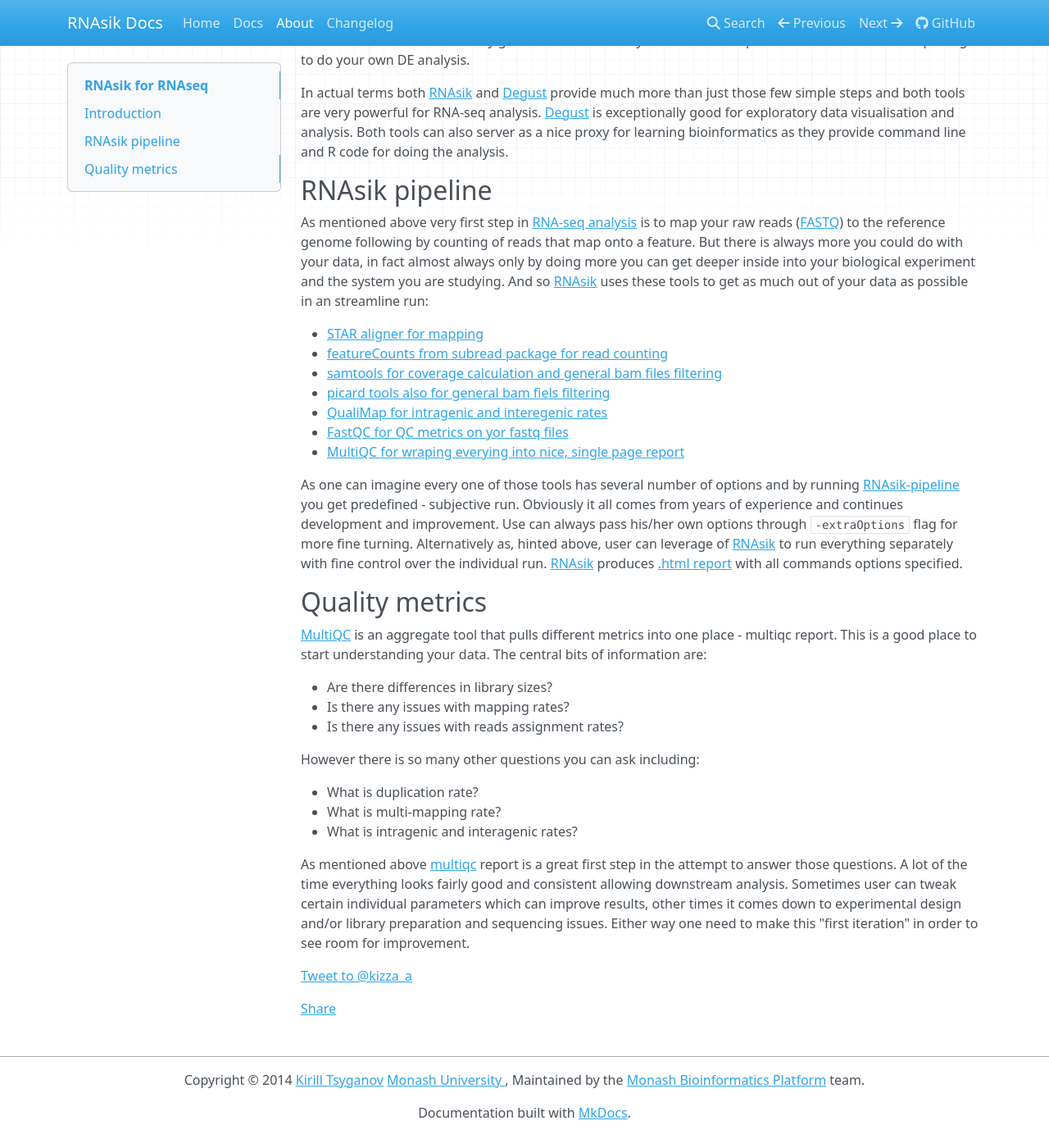
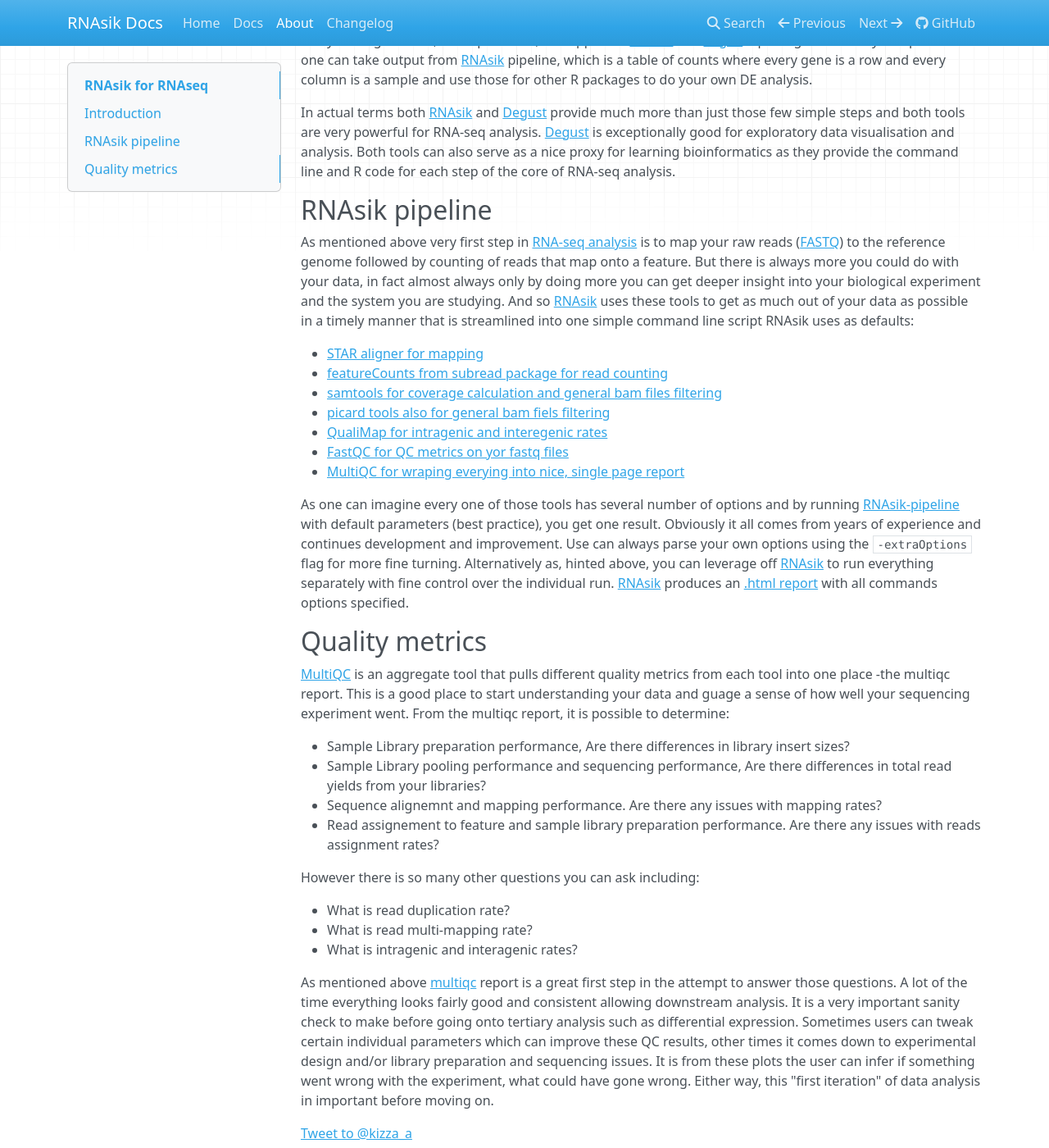
Before and after one commit to MonashBioinformaticsPlatform/RNAsik-pipe, an MkDocs documentation site: the page built from docs/about.md, in a window 1280 px wide and 1400 px high, scrolled down 677 px. Shown: the whole window at 82% size. Built offline with MkDocs 1.6.1, drawn with Linux system fonts in a browser that asks for light colours; nearby versions of some CDN libraries; comment, search, counter and statistics services are not loaded; old or Windows-style settings are respelled for this version of MkDocs; some of the changed text lies outside the part shown.

Commit message:
fixed typos and formatting of markdown documents so readable in nano

```diff
--- a/docs/about.md
+++ b/docs/about.md
@@ -3,24 +3,41 @@
 
 # RNAsik for RNAseq
 
-> **N.B** This workflow assumes model organism has a reference genome. If the reference genome isn't applicable, different workflow is required.
+> **N.B** This workflow assumes a reference genome and gene model exists for the experimental organism. If a reference genome isn't applicable, a different
+workflow is required.
 
 ## Introduction
 
-[RNAsik](https://github.com/MonashBioinformaticsPlatform/RNAsik-pipe) pipeline was build in house for processing [RNA-seq(uencing)](https://rnaseq.uoregon.edu/) data.
-It is written in [BigDataScript (bds)](http://pcingola.github.io/BigDataScript/download.html), which is [domain specific language (DSL)](https://en.wikipedia.org/wiki/Domain-specific_language), that makes writing pipelines easy as well as making them robust. To get a bit more technical bds runs on [java virtual machine (JVM)](https://en.wikipedia.org/wiki/Java_virtual_machine) and therefore requires [Java](https://www.java.com/en/). In simple terms any pipeline is a wrapper of several tools that makes it easier and arguably faster to get to the end goal. The three core parts to any [RNA-seq analysis](https://rnaseq.uoregon.edu/) are:
+[RNAsik](https://github.com/MonashBioinformaticsPlatform/RNAsik-pipe) pipeline was built for processing [RNA-seq(uencing)](https://rnaseq.uoregon.edu/) data.
+It is written in [BigDataScript (bds)](http://pcingola.github.io/BigDataScript/download.html), which is
+[domain specific language (DSL)](https://en.wikipedia.org/wiki/Domain-specific_language), that makes writing pipelines easy as well as making them robust.
+To get a bit more technical bds runs on [java virtual machine (JVM)](https://en.wikipedia.org/wiki/Java_virtual_machine) and therefore requires
+[Java](https://www.java.com/en/). In simple terms, any pipeline is a wrapper of several tools that makes it easier and arguably faster to get to the end goal.
+Moreover, parameters and logs from the tools are captured and documented by RNAsik for reproducibility.
+The three core parts to any [RNA-seq analysis](https://rnaseq.uoregon.edu/) are:
 
 - mapping to the reference genome
-- counting reads mapped into features e.g genes
-- doing differential expression (DE) statistics
+- counting reads mapped to features e.g genes
+- differential expression (DE) analysis and statistics
 
-The pipeline does the first two parts and [Degust](degust.erc.monash.edu) does the third part. Degust itself, in simple terms, a wrapper around [limma](http://bioconductor.org/packages/release/bioc/html/limma.html) and [edgeR](http://bioconductor.org/packages/release/bioc/html/edgeR.html) R packages. In theory and practice one can take output from [RNAsik](https://github.com/MonashBioinformaticsPlatform/RNAsik-pipe) pipeline, which is a table of counts where every gene is a row and every column is a sample and use those or other R packages to do your own DE analysis.
+RNAsik performss the first two parts generating a count table for entry into [Degust](degust.erc.monash.edu), the third part of RNA-seq analysis. Degust itself,
+in simple terms, a wrapper for [LIMMA](http://bioconductor.org/packages/release/bioc/html/limma.html) and
+[edgeR](http://bioconductor.org/packages/release/bioc/html/edgeR.html) R packages. In theory and practice one can take output from
+[RNAsik](https://github.com/MonashBioinformaticsPlatform/RNAsik-pipe) pipeline, which is a table of counts where every gene is a row and every column is a sample
+and use those for other R packages to do your own DE analysis.
 
-In actual terms both [RNAsik](https://github.com/MonashBioinformaticsPlatform/RNAsik-pipe) and [Degust](degust.erc.monash.edu) provide much more than just those few simple steps and both tools are very powerful for RNA-seq analysis. [Degust](degust.erc.monash.edu) is exceptionally good for exploratory data visualisation and analysis. Both tools can also server as a nice proxy for learning bioinformatics as they provide command line and R code for doing the analysis.
+In actual terms both [RNAsik](https://github.com/MonashBioinformaticsPlatform/RNAsik-pipe) and [Degust](degust.erc.monash.edu) provide much more than just those
+few simple steps and both tools are very powerful for RNA-seq analysis. [Degust](degust.erc.monash.edu) is exceptionally good for exploratory data visualisation
+and analysis. Both tools can also serve as a nice proxy for learning bioinformatics as they provide the command line and R code for each step of the core of RNA-seq
+analysis.
 
 ## RNAsik pipeline
 
-As mentioned above very first step in [RNA-seq analysis](https://rnaseq.uoregon.edu/) is to map your raw reads ([FASTQ](https://en.wikipedia.org/wiki/FASTQ_format)) to the reference genome following by counting of reads that map onto a feature. But there is always more you could do with your data, in fact almost always only by doing more you can get deeper inside into your biological experiment and the system you are studying. And so [RNAsik](https://github.com/MonashBioinformaticsPlatform/RNAsik-pipe) uses these tools to get as much out of your data as possible in an streamline run:
+As mentioned above very first step in [RNA-seq analysis](https://rnaseq.uoregon.edu/) is to map your raw reads ([FASTQ](https://en.wikipedia.org/wiki/FASTQ_format))
+to the reference genome followed by counting of reads that map onto a feature. But there is always more you could do with your data, in fact almost always only by
+doing more you can get deeper insight into your biological experiment and the system you are studying. And so
+[RNAsik](https://github.com/MonashBioinformaticsPlatform/RNAsik-pipe) uses these tools to get as much out of your data as possible in a timely manner that is
+streamlined into one simple command line script RNAsik uses as defaults:
 
 - [STAR aligner for mapping](https://github.com/alexdobin/STAR/releases)
 - [featureCounts from subread package for read counting](http://subread.sourceforge.net/)
@@ -30,24 +47,34 @@
 - [FastQC for QC metrics on yor fastq files](http://www.bioinformatics.babraham.ac.uk/projects/fastqc/)
 - [MultiQC for wraping everying into nice, single page report](http://multiqc.info/)
 
-As one can imagine every one of those tools has several number of options and by running [RNAsik-pipeline](https://github.com/MonashBioinformaticsPlatform/RNAsik-pipe) you get predefined - subjective run. Obviously it all comes from years of experience and continues development and improvement. Use can always pass his/her own options through `-extraOptions` flag for more fine turning.
-Alternatively as, hinted above, user can leverage of [RNAsik](https://github.com/MonashBioinformaticsPlatform/RNAsik-pipe) to run everything separately with fine control over the individual run. [RNAsik](https://github.com/MonashBioinformaticsPlatform/RNAsik-pipe) produces [.html report](https://en.wikipedia.org/wiki/HTML) with all commands options specified.
+As one can imagine every one of those tools has several number of options and by running [RNAsik-pipeline](https://github.com/MonashBioinformaticsPlatform/RNAsik-pipe)
+with default parameters (best practice), you get one  result. Obviously it all comes from years of experience and continues development and improvement. Use can always
+parse your own options using the `-extraOptions` flag for more fine turning.
+Alternatively as, hinted above, you can leverage off [RNAsik](https://github.com/MonashBioinformaticsPlatform/RNAsik-pipe) to run everything separately with fine control
+over the individual run. [RNAsik](https://github.com/MonashBioinformaticsPlatform/RNAsik-pipe) produces an [.html report](https://en.wikipedia.org/wiki/HTML) with
+all commands options specified.
 
 ## Quality metrics
 
-[MultiQC](http://multiqc.info/) is an aggregate tool that pulls different metrics into one place - multiqc report. This is a good place to start understanding your data. The central bits of information are:
+[MultiQC](http://multiqc.info/) is an aggregate tool that pulls different quality metrics from each tool into one place -the  multiqc report. This is a good place to
+start understanding your data and guage a sense of how well your sequencing experiment went. From the multiqc report, it is possible to determine:
 
-- Are there differences in library sizes?
-- Is there any issues with mapping rates?
-- Is there any issues with reads assignment rates?
+- Sample Library preparation performance, Are there differences in library insert sizes?
+- Sample Library pooling performance and sequencing performance, Are there differences in total read yields from your libraries?
+- Sequence alignemnt and mapping performance. Are there any issues with mapping rates?
+- Read assignement to feature and sample library preparation performance. Are there any issues with reads assignment rates?
 
 However there is so many other questions you can ask including:
 
-- What is duplication rate?
-- What is multi-mapping rate?
+- What is read duplication rate?
+- What is read multi-mapping rate?
 - What is intragenic and interagenic rates?
 
-As mentioned above [multiqc](http://multiqc.info) report is a great first step in the attempt to answer those questions. A lot of the time everything looks fairly good and consistent allowing downstream analysis. Sometimes user can tweak certain individual parameters which can improve results, other times it comes down to experimental design and/or library preparation and sequencing issues. Either way one need to make this "first iteration" in order to see room for improvement.
+As mentioned above [multiqc](http://multiqc.info) report is a great first step in the attempt to answer those questions. A lot of the time everything looks fairly good
+and consistent allowing downstream analysis. It is a very important sanity check to make before going onto tertiary analysis such as differential expression.  Sometimes
+users can tweak certain individual parameters which can improve these QC results, other times it comes down to experimental design and/or library preparation and
+sequencing issues. It is from these plots the user can infer if something went wrong with the experiment, what could have gone wrong.  Either way, this "first iteration"
+of data analysis in important before moving on.
 
 <p><a href="https://twitter.com/intent/tweet?screen_name=kizza_a" class="twitter-mention-button" data-size="large" data-show-count="false">Tweet to @kizza_a</a><script async src="//platform.twitter.com/widgets.js" charset="utf-8"></script> </p>
 
```
Also changed, not shown: docs/docs.md (+12 -8 lines), docs/index.md (+23 -14 lines).
